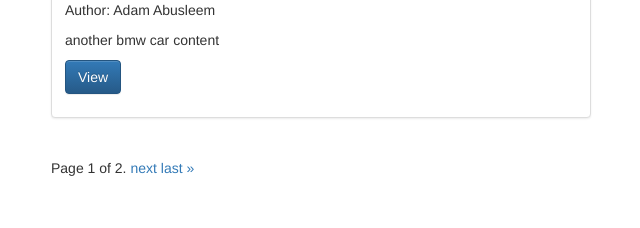
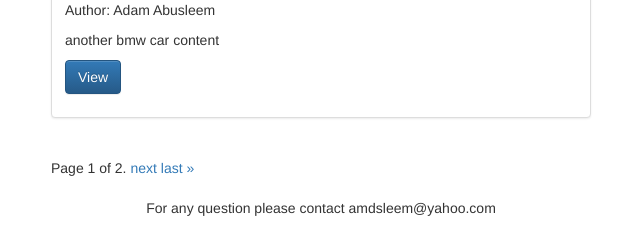
Before and after one commit to amdsleem/TryDjango001, a Django app: page /posts/ in a window 1280 px wide. Shown: the part 1298-1526 px from the top of the page, without its empty margins (319-959 px from the left). Before the commit the page ends 1474 px from the top, so only its background shows below. Run offline with Django 3.2, Linux system fonts and the light colour scheme; data comes from the database, SQL or seed files in the repository; some libraries are stand-ins or nearby versions.

Commit message:
add my sign to html files
add my sign to html files

```diff
--- a/trydjango/templates/base.html
+++ b/trydjango/templates/base.html
@@ -2,7 +2,7 @@
 <!--DOCTYPE html-->
 <html>
 <head>
-    <title>{% block head_title %}Try Django 2.1{% endblock head_title %}</title>
+    <title>{% block head_title %}amdsleem@yahoo.com Try Django 2.1{% endblock head_title %}</title>
 
     <!-- Latest compiled and minified CSS -->
 <link rel="stylesheet" href="https://stackpath.bootstrapcdn.com/bootstrap/3.4.1/css/bootstrap.min.css"
@@ -41,6 +41,11 @@
         integrity="sha384-aJ21OjlMXNL5UyIl/XNwTMqvzeRMZH2w8c5cRVpzpU8Y5bApTppSuUkhZXN0VxHd"
         crossorigin="anonymous"></script>
 
+<footer>
+    <p style="text-align:center">For any question please contact amdsleem@yahoo.com</p>
+</footer>
+
+
 </body>
 
 </html>
```
